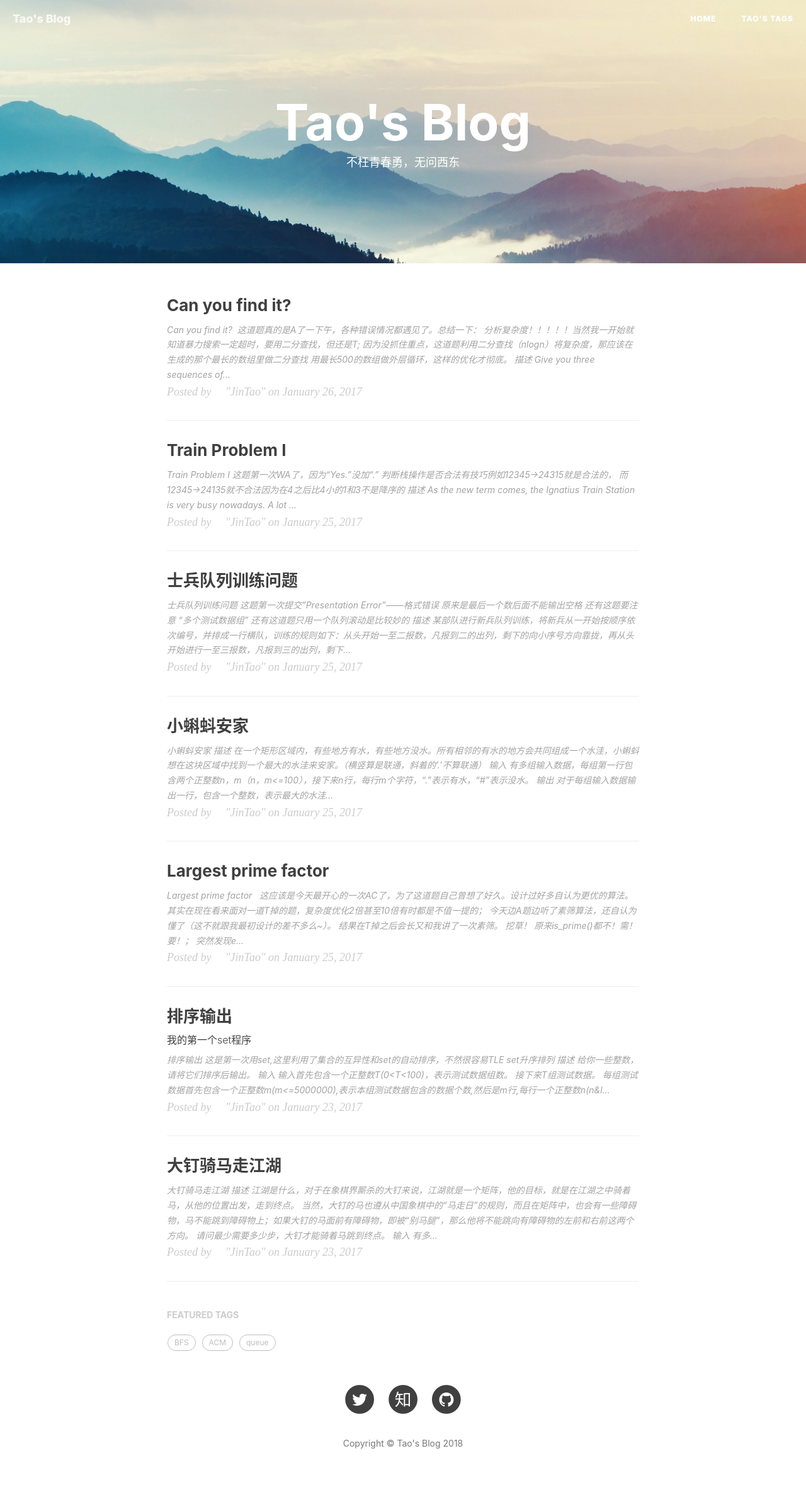
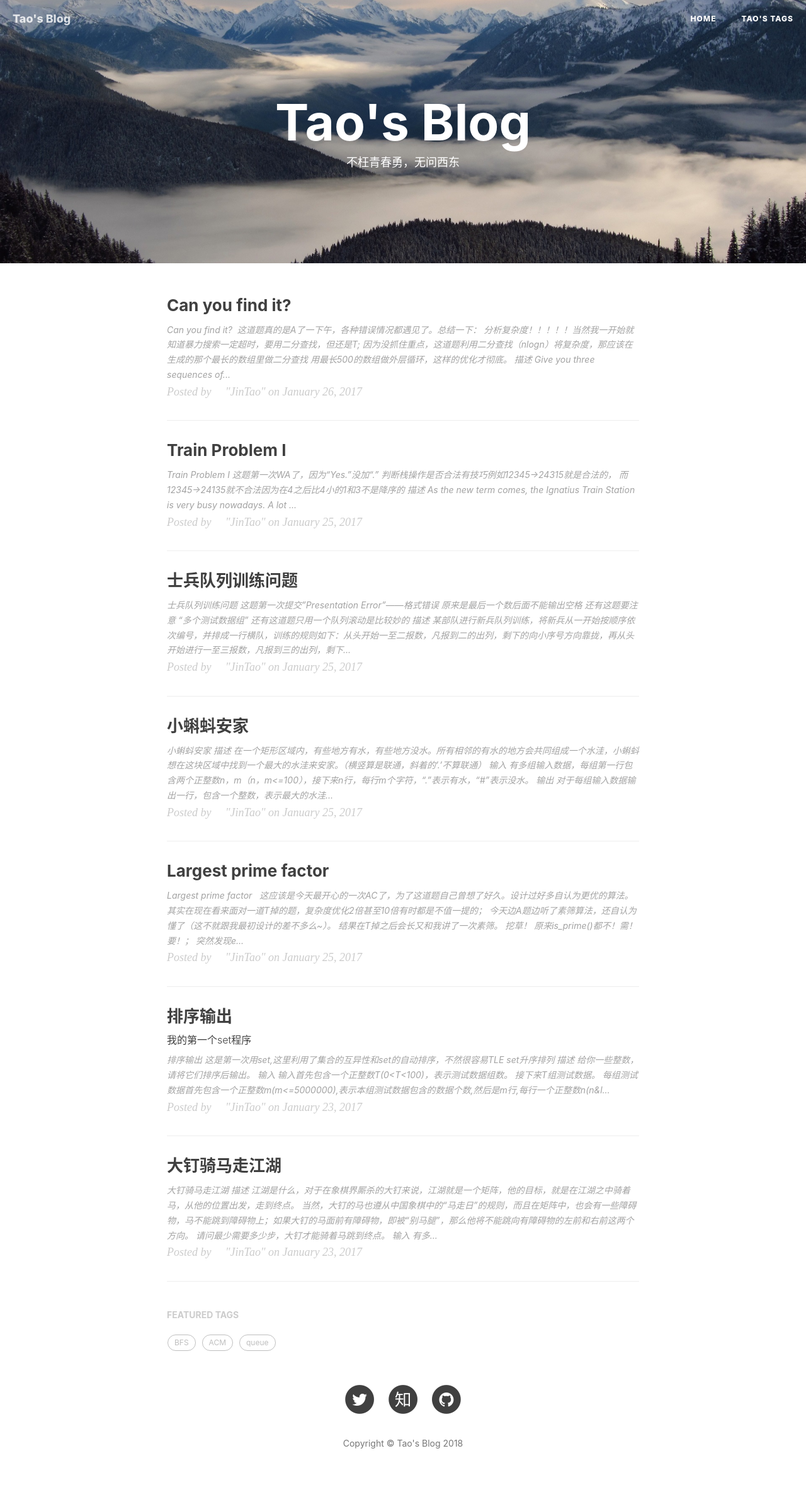
Before and after one commit to pandaKINandQUEEN/GinKo-BFU.github.io, a Jekyll site: the page built from index.html, in a window 1280 px wide. Shown: the whole page at 63% size. Built offline with Jekyll 4.4.1, drawn with Linux system fonts in a browser that asks for light colours; nearby versions of some CDN libraries; the list of posts is cut into pages by our own code; comment, search, counter and statistics services are not loaded.

Commit message:
Update _config.yml

```diff
--- a/_config.yml
+++ b/_config.yml
@@ -1,7 +1,7 @@
 # Site settings
 title: Tao's Blog
 SEOTitle: Tao's Blog
-header-img: img/home-bg-hill.jpg
+header-img: img/home.jpeg
 email: 00002@protonmainlcom
 description: "描述"
 keyword: "JinTao, 锦涛"
```
